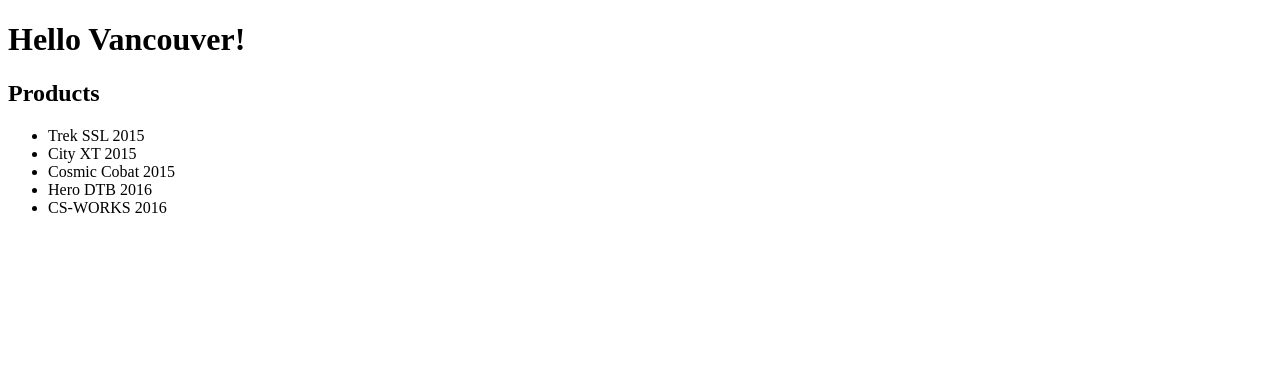
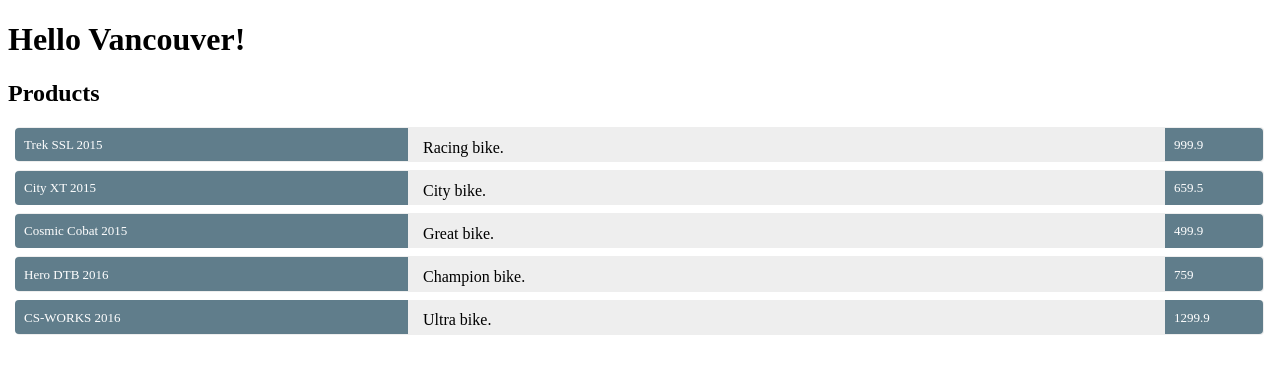
Before and after one commit to danj-ca/angular-academy-store, an Angular app: page / in a window 1280 px wide. Shown: the top 374 px of the page. Built offline with nearby package versions, Linux system fonts and the light colour scheme.

Commit message:
Add component styles to product list

```diff
--- /dev/null
+++ b/src/app/products/product-list.component.css
@@ -0,0 +1,64 @@
+  .selected {
+    background-color: #CFD8DC !important;
+    color: white;
+  }
+  .products {
+    margin: 0 0 2em 0;
+    list-style-type: none;
+    padding: 0;
+  }
+  .products li {
+    cursor: pointer;
+    position: relative;
+    left: 0;
+    background-color: #EEE;
+    margin: .5em;
+    padding: .3em 0em;
+    height: 1.6em;
+    border-radius: 4px;
+  }
+  .products li.selected:hover {
+    color: white;
+  }
+  .products li:hover {
+    color: #607D8B;
+    background-color: #EEE;
+    left: .1em;
+  }
+  .products .text {
+    position: relative;
+    top: -3px;
+  }
+  .products .name {
+    display: inline-block;
+    font-size: small;
+    color: white;
+    padding: 0.8em 0.7em 0em 0.7em;
+    background-color: #607D8B;
+    line-height: 1em;
+    position: relative;
+    left: -1px;
+    top: -4px;
+    height: 1.8em;
+    margin-right: .8em;
+    border-radius: 4px 0px 0px 4px;
+    width: 30%;
+  }
+  .products .price {
+    float: right;
+    width:80px;
+    font-size: small;
+    color: white;
+    padding: 0.8em 0.7em 0em 0.7em;
+    background-color: #607D8B;
+    line-height: 1em;
+    position: relative;
+    left: -1px;
+    top: -4px;
+    height: 1.8em;
+    margin-left: .8em;
+    border-radius: 0px 4px 4px 0px;
+  }
+  .products .discontinued, .products .discontinued * {
+    color: red !important;
+  }
--- a/src/app/products/product-list.component.html
+++ b/src/app/products/product-list.component.html
@@ -1,10 +1,12 @@
 <h2>{{ title }}</h2>
-<ul>
+<ul class="products">
     <!--
         note that the ngFor directive appears on the element that should be repeated,
         not on its container
     -->
     <li *ngFor="let product of products">
-        {{ product.name }}
+        <span class="name">{{ product.name }}</span>
+        {{ product.description }}
+        <span class="price">{{ product.price }}</span>
     </li>
 </ul>
--- a/src/app/products/product-list.component.ts
+++ b/src/app/products/product-list.component.ts
@@ -3,7 +3,8 @@
 
 @Component({
     selector: "product-list",
-    templateUrl: "./product-list.component.html"
+    templateUrl: "./product-list.component.html",
+    styleUrls: ["./product-list.component.css"]
 })
 export class ProductListComponent {
     title: string = "Products";
```
